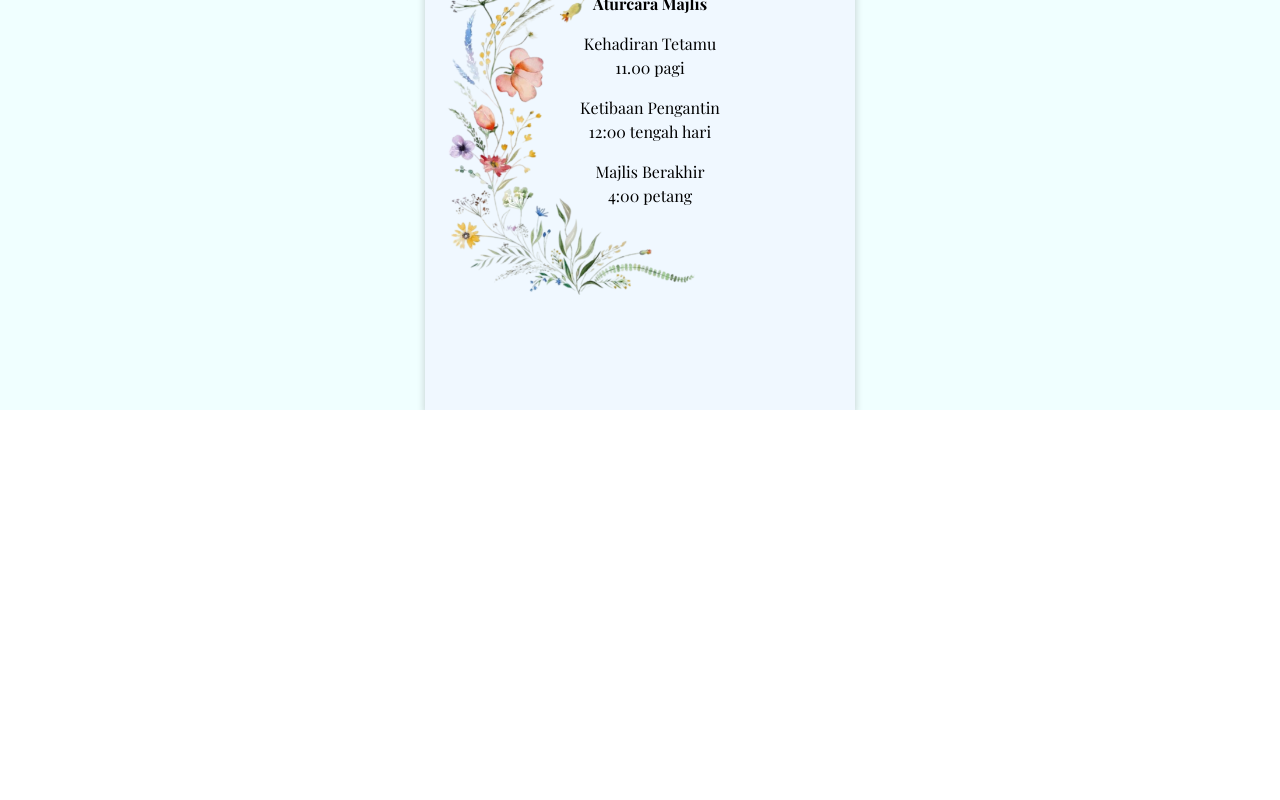
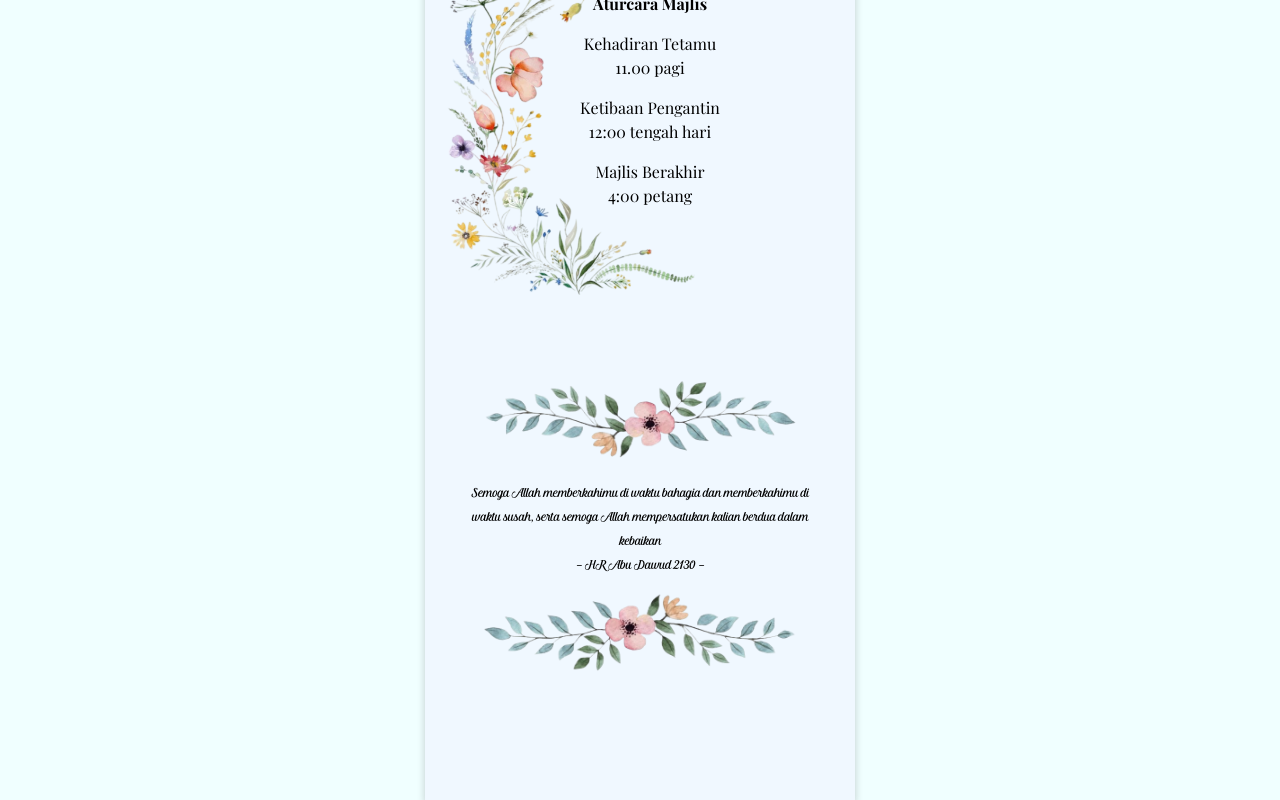
Before and after one commit to RKPinata/wedding, a Next.js app: page / in a window 1280 px wide. Shown: the part 1526-2326 px from the top of the page. Before the commit the page ends 1936 px from the top, so only its background shows below. Built offline with nearby package versions, Linux system fonts and the light colour scheme.

Commit message:
Add Doa to Card Content

```diff
--- a/src/components/CardContent/CardContent.tsx
+++ b/src/components/CardContent/CardContent.tsx
@@ -2,6 +2,7 @@ import Welcome from '../Welcome/Welcome'
 import Invitation from '../Invitation/Invitation';
 import Styles from './CardContent.module.css'
 import Tentative from '../Tentative/Tentative';
+import Doa from '../Doa/Doa';
 
 const CardContent: React.FC = () => {
     return (
@@ -10,6 +11,7 @@ const CardContent: React.FC = () => {
                 <Welcome />
                 <Invitation />
                 <Tentative />
+                <Doa />
             </div>
         </div>
     )
```
